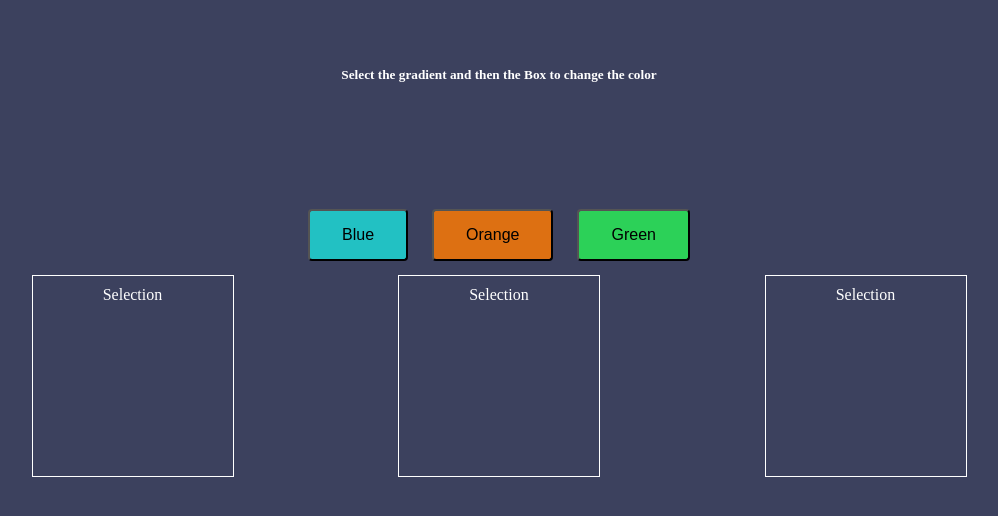
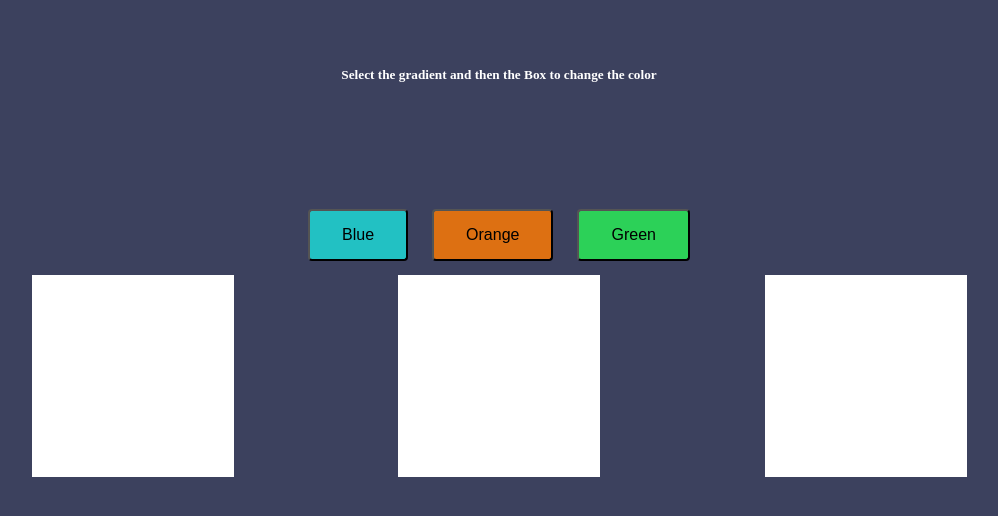
Before and after one commit to acciojob/passing-handler-prop-react-accio-rajitha, a React app: page / in a window 1280 px wide. Shown: the top 516 px of the page, without its empty margins (141-1139 px from the left). Built offline with nearby package versions, Linux system fonts and the light colour scheme.

Commit message:
code added as expected

```diff
--- a/src/components/Selection.js
+++ b/src/components/Selection.js
@@ -1,8 +1,12 @@
 // Selection.js
-import React, { useState } from 'react';
+import React, { useState, useEffect } from 'react';
 
 const Selection = ({ selectedColor }) => {
   const [background, setBackground] = useState(null);
+
+  useEffect(() => {
+    setBackground(selectedColor);
+  }, [selectedColor]);
 
   return (
     <div
@@ -13,19 +17,16 @@ const Selection = ({ selectedColor }) => {
         height: '200px',
         display: 'inline-block',
         border: '1px solid white',
-
         color:'white',
         textAlign:'center'
-
       }}
-      onClick={() => setBackground(selectedColor)}
     >
         <div style={{ paddingTop: '10px' }}>
         Selection
       </div>
-
     </div>
   );
 };
 
+
 export default Selection;
```
